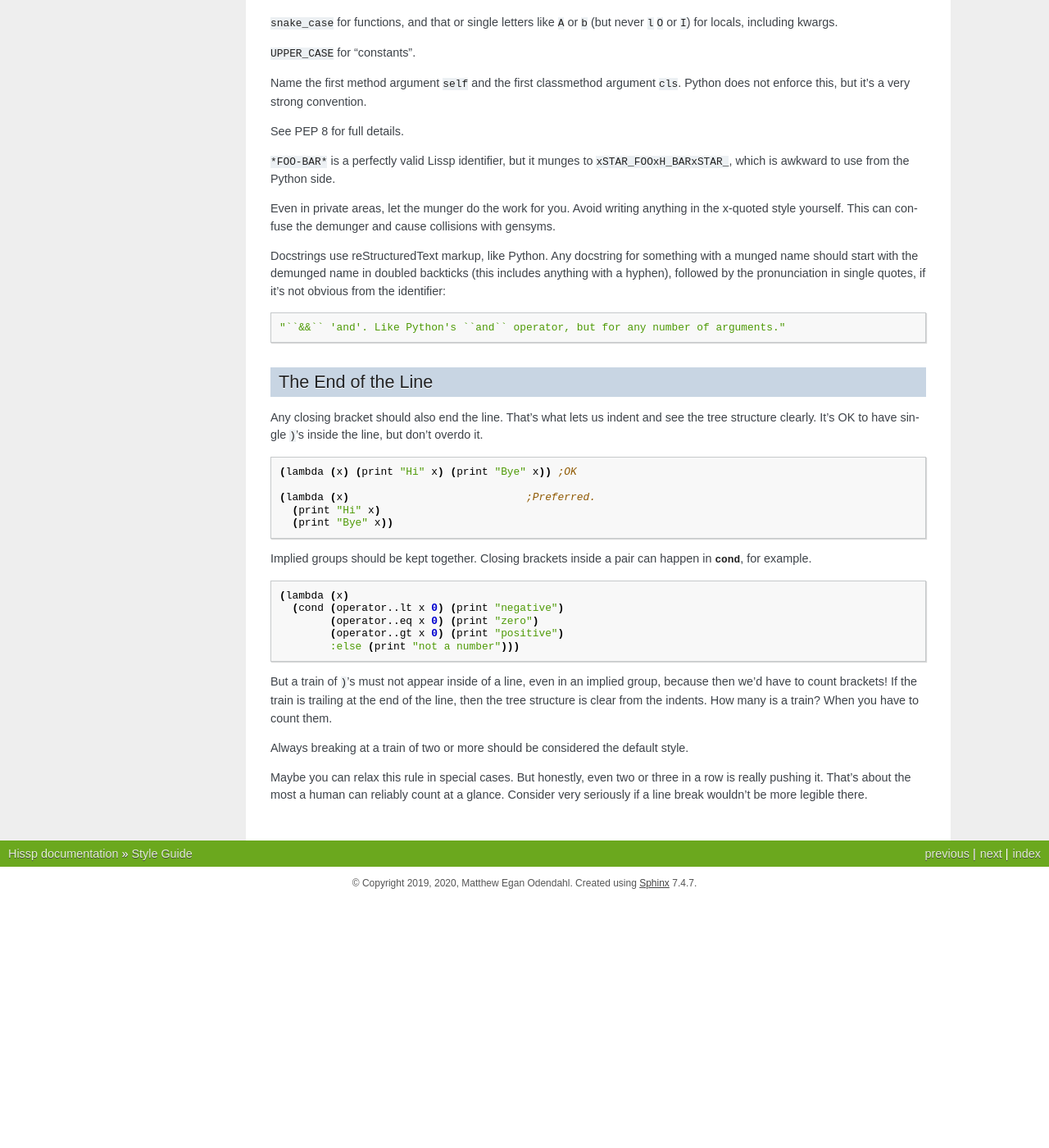
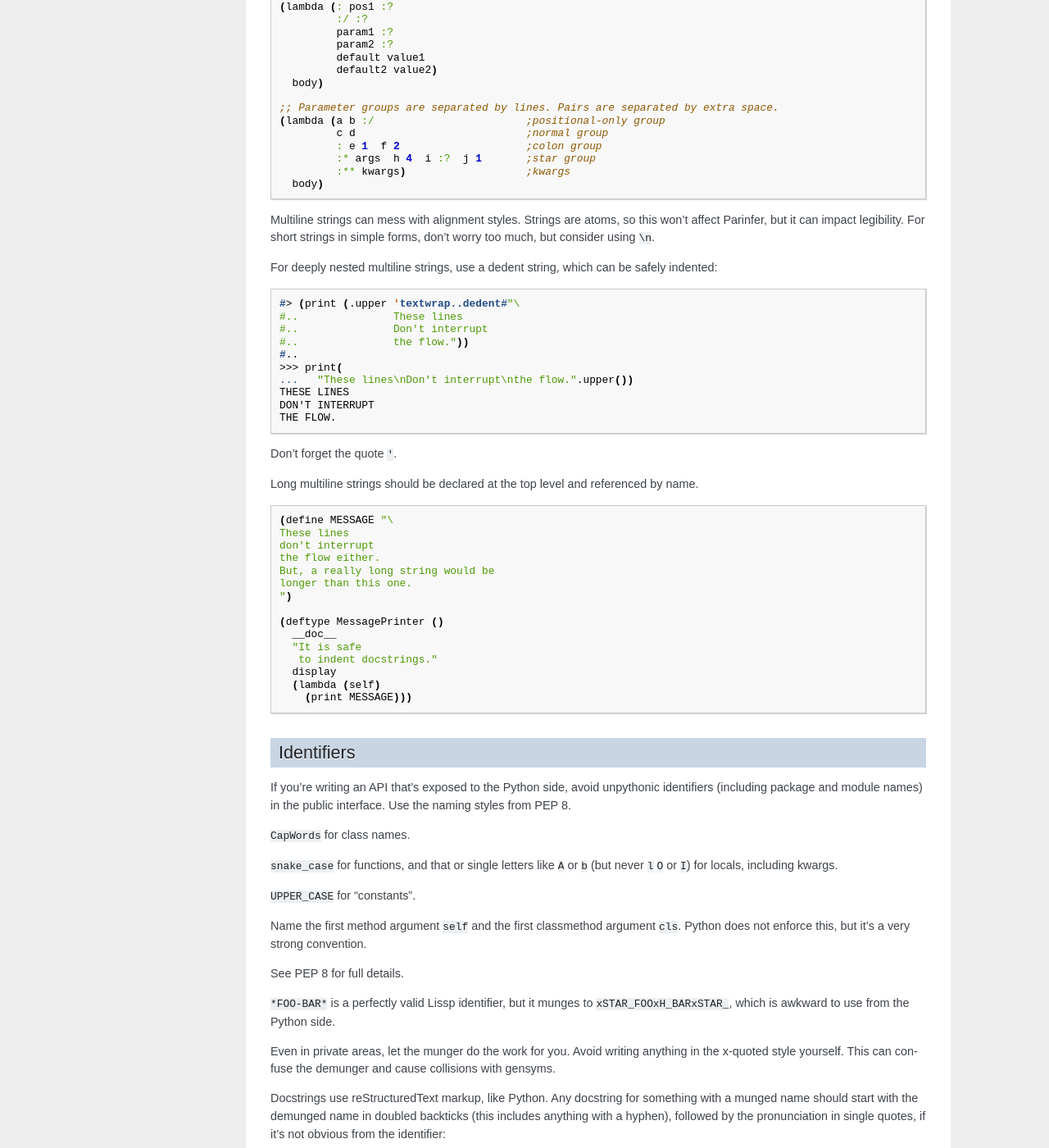
Before and after one commit to gilch/hissp, a Sphinx documentation site: the page built from docs/style_guide.rst, in a window 1280 px wide and 1400 px high, scrolled down 5868 px. Shown: the whole window at 82% size. Built offline with Sphinx 7.4.7, drawn with Linux system fonts in a browser that asks for light colours; pages that are not in the unit, such as notebooks, are missing from menus; before the commit the page ends 6965 px from its top, so only the background shows below that; some of the changed text lies outside the part shown.

Commit message:
Add more on multiline strings in style_guide.rst

```diff
--- a/docs/style_guide.rst
+++ b/docs/style_guide.rst
@@ -288,17 +288,43 @@ Note that a multiline string is still an atom.
 
 .. code-block:: Lissp
 
-   (foo "abc
-     xyz")
+   (foo (bar "abc
+   xyz"))
 
-We can still unambiguously reconstruct the trail.
+   (foo (bar)
+        "abc
+   xyz")
+
+   (foo (bar "\
+   abc
+   xyz"))
+
+   (foo (bar)
+        "\
+   abc
+   xyz")
+
+We can still unambiguously reconstruct the trails.
 
 .. code-block:: Lissp
 
-   (foo "abc
-     xyz"
+   (foo (bar "abc
+   xyz"
 
-Note that the ``"`` is not a bracket,
+   (foo (bar
+        "abc
+   xyz"
+
+   (foo (bar "\
+   abc
+   xyz"
+
+   (foo (bar
+        "\
+   abc
+   xyz"
+
+The ``"`` is not a bracket,
 so we don't delete it or ignore it.
 
 Alignment Styles
@@ -411,6 +437,51 @@ Your code should look like these examples:
             :** kwargs)                   ;kwargs
      body)
 
+Multiline strings can mess with alignment styles.
+Strings are atoms, so this won't affect Parinfer,
+but it can impact legibility.
+For short strings in simple forms,
+don't worry too much, but consider using ``\n``.
+
+For deeply nested multiline strings,
+use a dedent string, which can be safely indented:
+
+.. code-block:: Lissp
+
+   #> (print (.upper 'textwrap..dedent#"\
+   #..               These lines
+   #..               Don't interrupt
+   #..               the flow."))
+   #..
+   >>> print(
+   ...   "These lines\nDon't interrupt\nthe flow.".upper())
+   THESE LINES
+   DON'T INTERRUPT
+   THE FLOW.
+
+Don't forget the quote ``'``.
+
+Long multiline strings should be declared at the top level and referenced by name.
+
+.. code-block:: Lissp
+
+   (define MESSAGE "\
+   These lines
+   don't interrupt
+   the flow either.
+   But, a really long string would be
+   longer than this one.
+   ")
+
+   (deftype MessagePrinter ()
+     __doc__
+     "It is safe
+      to indent docstrings."
+     display
+     (lambda (self)
+       (print MESSAGE)))
+
+
 Identifiers
 ===========
 
```
